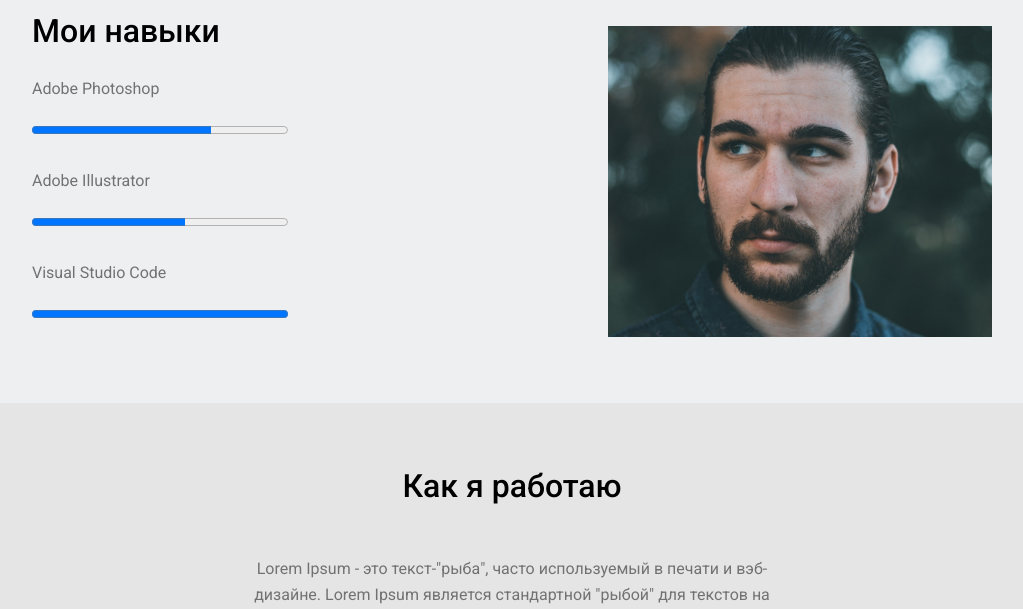
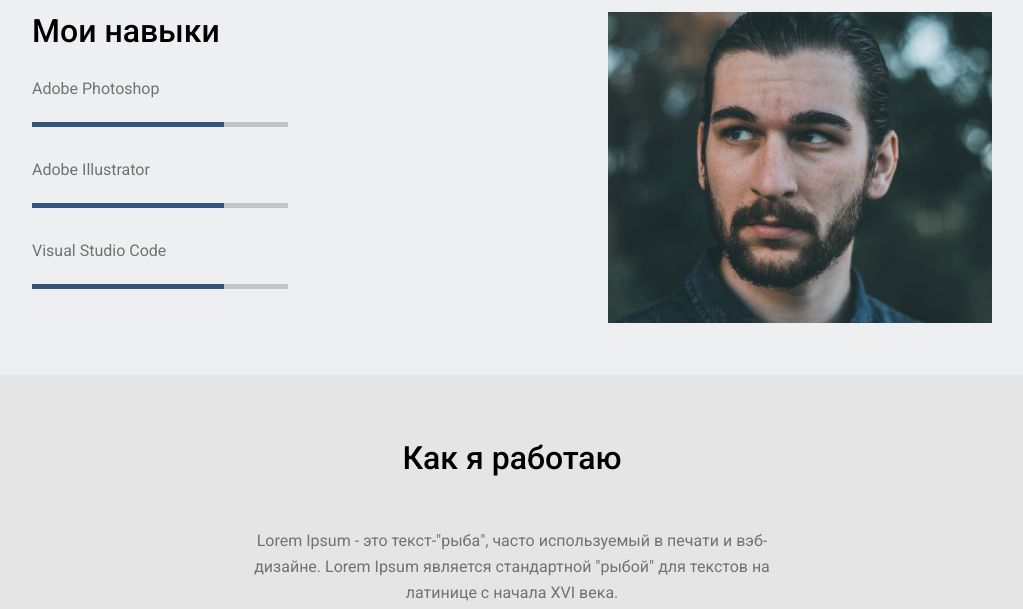
Before and after one commit to Viktory4121/web_it_portfolio, a plain HTML site: page index.html in a window 1280 px wide. Shown: the part 1080-1689 px from the top of the page, without its empty margins (128-1151 px from the left). Drawn offline with Linux system fonts and the light colour scheme; a web font is replaced by a local one.

Commit message:
fix progress bar

```diff
--- a/index.html
+++ b/index.html
@@ -113,13 +113,13 @@
                 <h2>Мои навыки</h2>
 
                 <span>Adobe Photoshop</span>
-                <progress max="100" value="70"></progress>
+                <div class="progress-bar"><div class="progress-value"></div></div>
 
                 <span>Adobe Illustrator</span>
-                <progress max="100" value="60"></progress>
+                <div class="progress-bar"><div class="progress-value"></div></div>
 
                 <span>Visual Studio Code</span>
-                <progress max="100" value="100"></progress>
+                <div class="progress-bar"><div class="progress-value"></div></div>
 
             </div>
 
--- a/styles/style.css
+++ b/styles/style.css
@@ -235,15 +235,19 @@ h2{
     color: #727272;
 }
 
-.skills-items progress {
+.progress-bar{
     width: 20vw;
+    height: 5px;
+    background: #C4C4C4;
+
     margin-top: 20px;
     margin-bottom: 30px;
+}
 
-    /* background-color: #C4C4C4;
-    color: #34547A; */
-    /* border: 0;
-    border-radius: 0; */
+.progress-value {
+    width: 15vw;
+    height: 5px;
+    background: #34547A;
 }
 
 .skills-info img {
```
